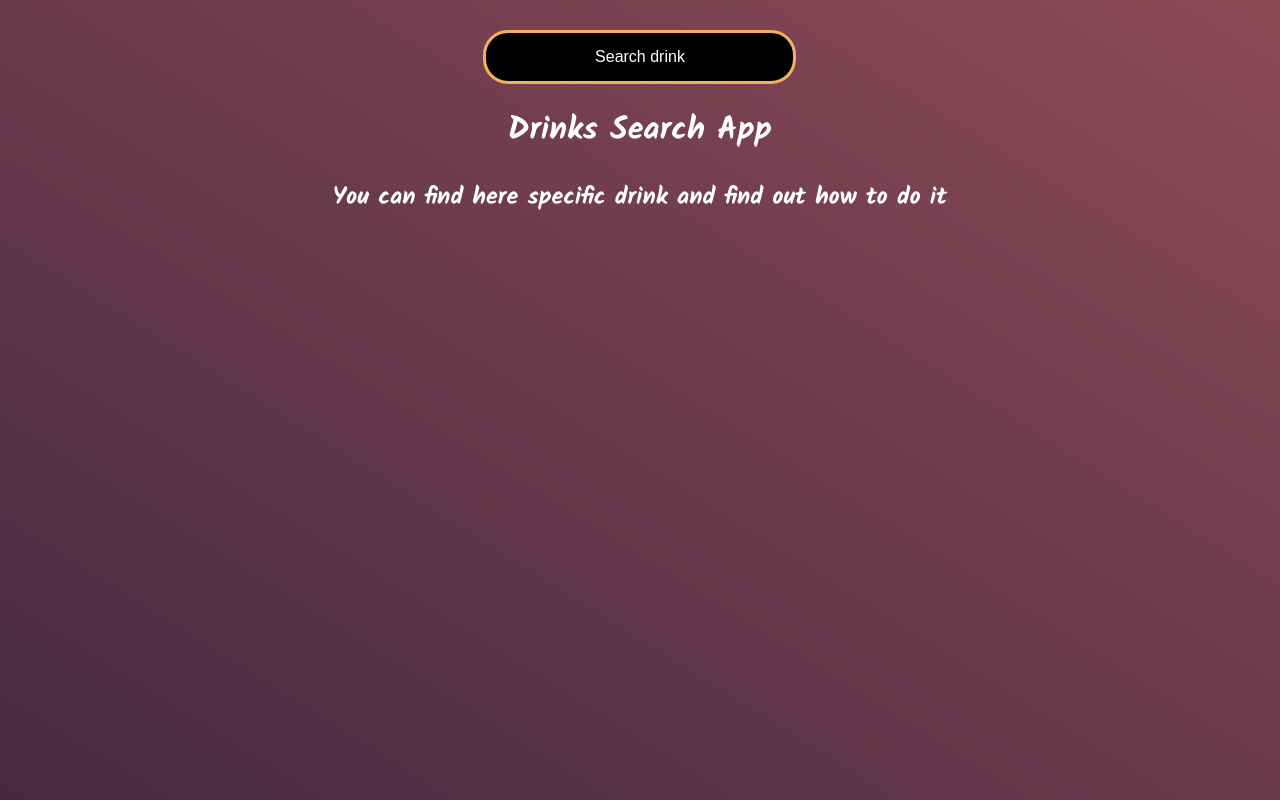
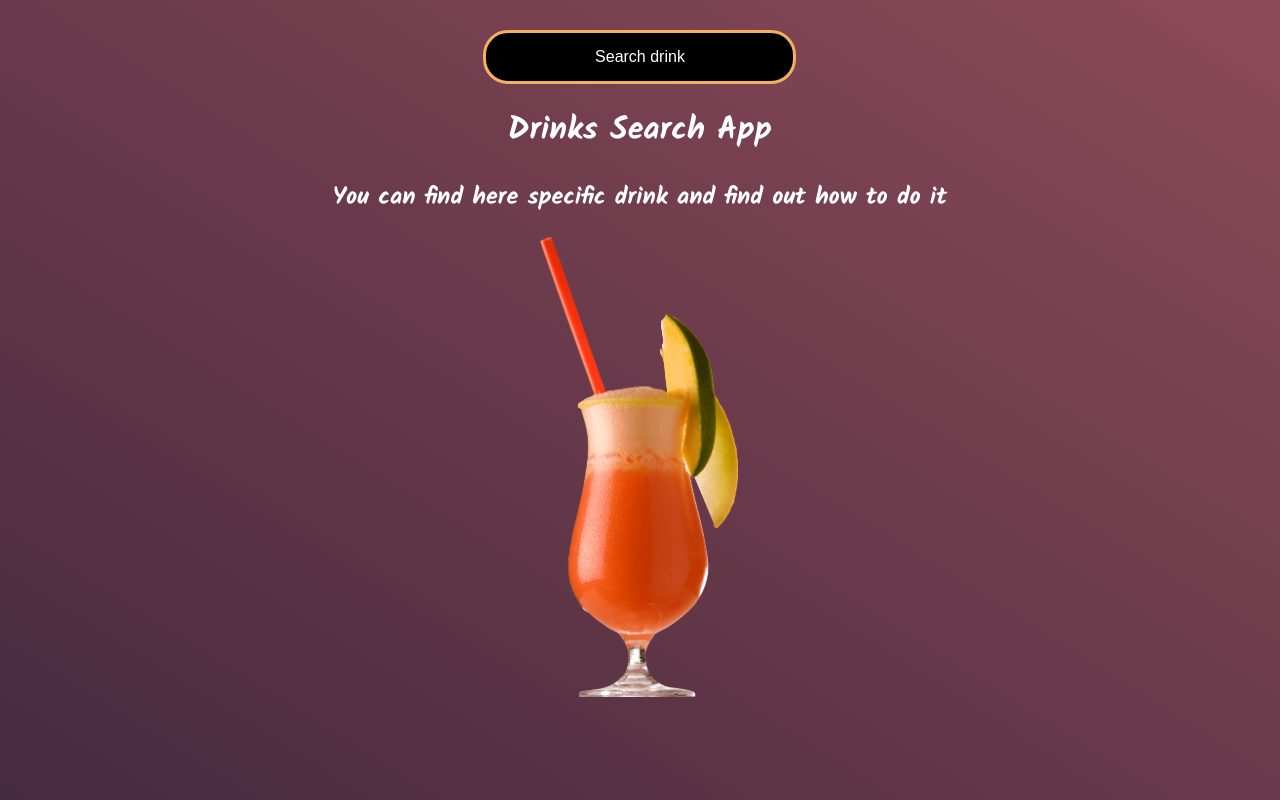
Before and after one commit to PioKl/DrinkSearchApp, a React (Create React App) app: page / in a window 1280 px wide. Built offline with nearby package versions, Linux system fonts and the light colour scheme; a web font is replaced by a local one.

Commit message:
Adding photo of drink to the intro

```diff
--- a/src/components/Result.js
+++ b/src/components/Result.js
@@ -1,6 +1,6 @@
 import React from 'react';
 import '../style/Result.scss';
-/* import drinkArt from '../images/drinkArt2.png'; //path to image */
+import drinkArt from '../images/drinkArt.png';
 
 const Result = (props) => {
     const { drink, drinkName, drinkInstructions, drinkGlass,
@@ -80,9 +80,9 @@ const Result = (props) => {
                 <h1>Drinks Search App</h1>
                 <h2>You can find here specific drink and find out how to do it</h2>
                 {/* https://www.kissclipart.com/hurricane-drink-cocktail-garnish-juice-orange-drink-ky4cq4/ */}
-                {/*                 <div className="introPhoto">
+                <div className="introPhoto">
                     <img className="drinkArt" src={drinkArt} alt="DrinkIntro" />
-                </div> */}
+                </div>
 
             </>
         )
--- a/src/style/Result.scss
+++ b/src/style/Result.scss
@@ -382,8 +382,8 @@ ul {
         box-shadow: 0 0 10px $purpleDark;
     }
 
-    /*     .drinkArt {
+    .drinkArt {
         width: 200px;
-    } */
+    }
 
 }
```
Also changed, not shown: src/images/drinkArt.png (added), src/images/drinkArt2.png (deleted).
